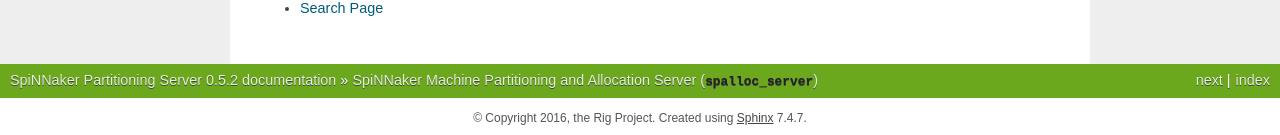
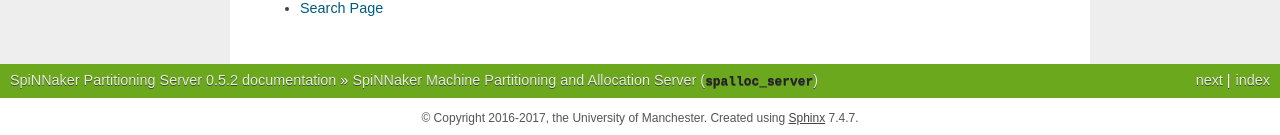
Before and after one commit to project-rig/spalloc_server, a Sphinx documentation site: the page built from docs/source/index.rst, in a window 1280 px wide. Shown: the part 1246-1381 px from the top of the page. Built offline with Sphinx 7.4.7, drawn with Linux system fonts in a browser that asks for light colours; the version number is read from the project's files by our own code.

Commit message:
Corrected copyright statement in RTD docs.

```diff
--- a/docs/source/conf.py
+++ b/docs/source/conf.py
@@ -18,7 +18,7 @@ for mod_name in MOCK_MODULES:
     except ImportError:
         sys.modules.update({mod_name: Mock()})
 
-AUTHORS = u'Project Rig'
+AUTHORS = u'Human Brain Project'
 
 
 #
@@ -77,7 +77,7 @@ master_doc = 'index'
 
 # General information about the project.
 project = u'SpiNNaker Partitioning Server'
-copyright = u'2016, the Rig Project'
+copyright = u'2016-2017, the University of Manchester'
 
 # Autodoc should list members in the same order as the source code.
 autodoc_member_order = "bysource"
```
